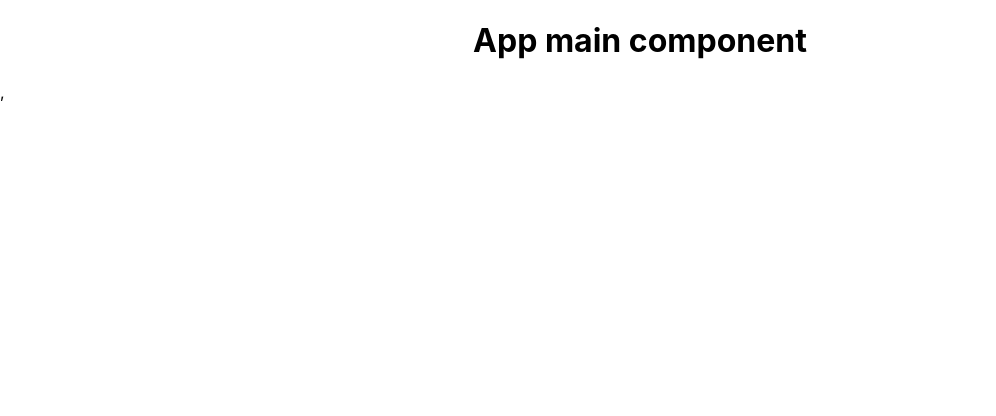
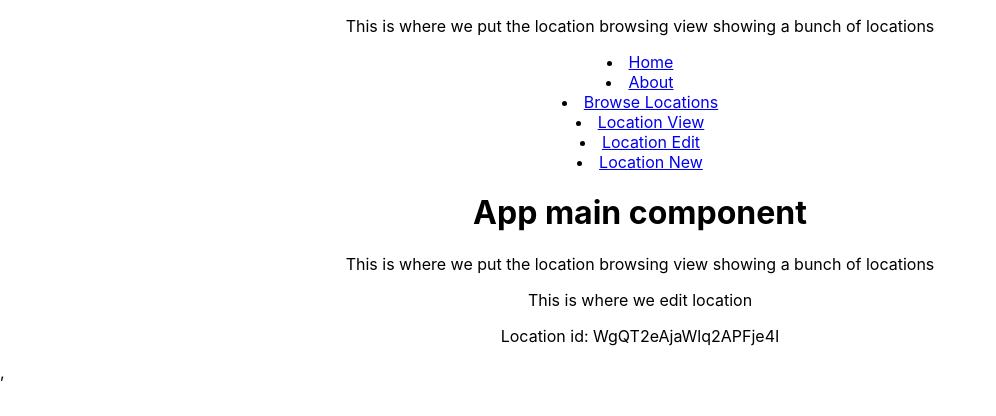
Before and after one commit to BonVoyageHacks-22/TourGather, a React (Create React App) app in the folder tourgather/: page /location/WgQT2eAjaWlq2APFje4I/edit in a window 1280 px wide. Shown: the top 416 px of the page, without its empty margins (0-996 px from the left). Built offline with nearby package versions, Linux system fonts and the light colour scheme.

Commit message:
Scaffold locations routing

```diff
--- a/tourgather/src/App.js
+++ b/tourgather/src/App.js
@@ -1,20 +1,34 @@
 import './App.css';
 import { Routes, Route, Link } from "react-router-dom";
 import React, { useCallback, useState, useEffect, useMemo } from 'react';
-import './App.css';
+
+import LocationView from './components/LocationView';
+import NewLocationForm from './components/NewLocationForm';
+import Locations from './components/Locations';
+import EditLocation from './components/EditLocation';
+import LocationIndex from './components/LocationIndex';
+import NavigationBar from './components/NavigationBar';
+
+
 
 function App() {
   return (
     <div className="App">
+      <NavigationBar />
       <h1 className='app-header'>App main component</h1>
       <Routes>
         <Route path="/" element={<Home />} />
         <Route path="about" element={<About />} />
+        <Route path="location" element={<Locations />}>
+          <Route path=":locationId" element={<LocationView />} />
+          <Route path=":locationId/edit" element={<EditLocation />} />
+          <Route path="new" element={<NewLocationForm />} />
+          <Route index element={<LocationIndex />} />
+        </Route>
       </Routes>
     </div>
   );
 }
-
 
 function Home() {
   return (
@@ -23,14 +37,6 @@ function Home() {
         <h2>Home</h2>
         <p>You can do this, I believe in you.</p>
       </main>
-      <nav>
-          <li>
-            <Link to="/about">About</Link>
-          </li>
-          <li>
-          <Link to="/">Home</Link>
-          </li>
-      </nav>
     </>
   );
 }
--- /dev/null
+++ b/tourgather/src/components/EditLocation.js
@@ -0,0 +1,20 @@
+import { Routes, Route, Link, useParams } from "react-router-dom";
+import React, { useCallback, useState, useEffect, useMemo } from 'react';
+
+
+
+function EditLocation(props) {
+
+    let { locationId } = useParams();
+
+
+    return (
+        <>
+        <p>This is where we edit location</p>
+        <p>Location id: {locationId}</p>
+
+        </>
+    );
+}
+
+export default EditLocation
--- /dev/null
+++ b/tourgather/src/components/LocationIndex.js
@@ -0,0 +1,13 @@
+import { Routes, Route, Link, useParams } from "react-router-dom";
+import React, { useCallback, useState, useEffect, useMemo, } from 'react';
+
+function LocationIndex(props) {
+
+    return (
+        <>
+        <p>This is where we put the location index</p>
+
+        </>
+    );
+  }
+  export default LocationIndex
--- /dev/null
+++ b/tourgather/src/components/LocationView.js
@@ -0,0 +1,17 @@
+import { Routes, Route, Link, useParams } from "react-router-dom";
+import React, { useCallback, useState, useEffect, useMemo } from 'react';
+
+function LocationView(props) {
+
+    let { locationId } = useParams();
+
+
+    return (
+        <>
+        <p>This is where we put the location view</p>
+        <p>Location id: {locationId}</p>
+
+        </>
+    );
+  }
+  export default LocationView
--- /dev/null
+++ b/tourgather/src/components/Locations.js
@@ -0,0 +1,13 @@
+import { Routes, Route, Link, Outlet } from "react-router-dom";
+import React, { useCallback, useState, useEffect, useMemo } from 'react';
+
+function Locations(props) {
+
+    return (
+        <>
+        <p>This is where we put the location browsing view showing a bunch of locations</p>
+        <Outlet />
+        </>
+    );
+  }
+  export default Locations
--- /dev/null
+++ b/tourgather/src/components/NavigationBar.js
@@ -0,0 +1,32 @@
+import { Routes, Route, Link } from "react-router-dom";
+import React, { useCallback, useState, useEffect, useMemo } from 'react';
+
+function NavigationBar(props) {
+
+    return (
+        <>
+        <p>This is where we put the location browsing view showing a bunch of locations</p>
+        <nav>
+          <li>
+          <Link to="/">Home</Link>
+          </li>
+          <li>
+            <Link to="/about">About</Link>
+          </li>
+          <li>
+            <Link to="/location">Browse Locations</Link>
+          </li>
+          <li>
+            <Link to="/location/WgQT2eAjaWlq2APFje4I">Location View</Link>
+          </li>
+          <li>
+            <Link to="/location/WgQT2eAjaWlq2APFje4I/edit">Location Edit</Link>
+          </li>
+          <li>
+            <Link to="/location/new">Location New</Link>
+          </li>
+        </nav>
+        </>
+    );
+  }
+  export default NavigationBar
--- /dev/null
+++ b/tourgather/src/components/NewLocationForm.js
@@ -0,0 +1,13 @@
+import { Routes, Route, Link } from "react-router-dom";
+import React, { useCallback, useState, useEffect, useMemo } from 'react';
+
+function NewLocationForm(props) {
+
+    return (
+        <>
+        <p>This is the link to the form to create new locations</p>
+
+        </>
+    );
+  }
+  export default NewLocationForm
```
